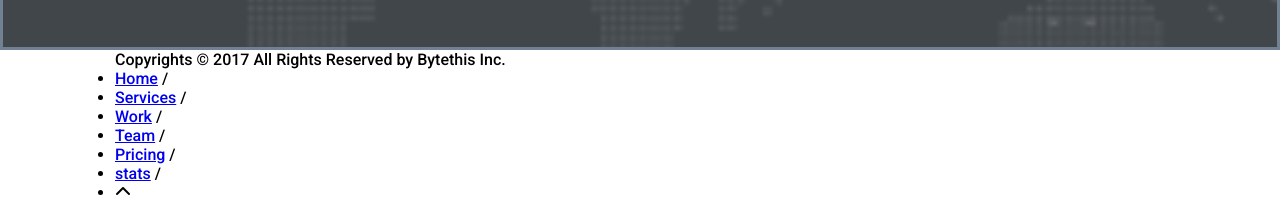
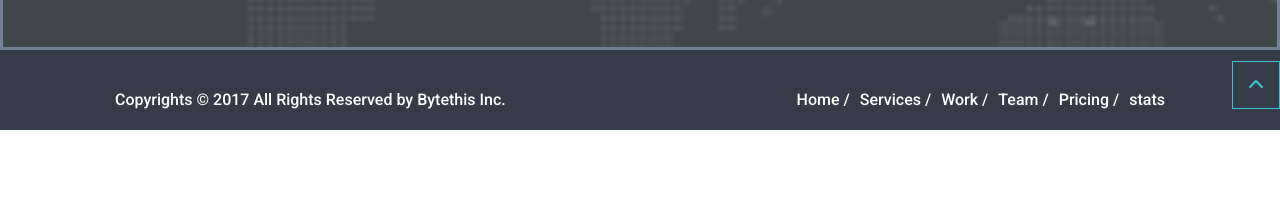
Before and after one commit to jibonghoshbd/bytethis-main, a plain HTML site: page index.html in a window 1280 px wide. Shown: the part 5091-5293 px from the top of the page. After the commit the page ends 5221 px from the top, so only its background shows below. Drawn offline with Linux system fonts and the light colour scheme.

Commit message:
footer area done

```diff
--- a/css/style.css
+++ b/css/style.css
@@ -380,3 +380,52 @@
     color: #000;
     cursor: pointer;
 }
+/*========== copyright section ============= */
+#copyright-section {
+    background-color: #353b48;
+    color: #fff;
+    height: 80px;
+}
+.cpyrign-wrapper {
+    display: flex;
+    align-items: center;
+    justify-content: center;
+    justify-content: space-between;
+    align-content: center;
+    padding-top: 40px;
+
+}
+.copyright-content ul {
+    display: flex;
+}
+.copyright-content ul li {
+    margin-left: 10px;
+    list-style: none;
+}
+.copyright-content ul li a {
+    text-decoration: none;
+    color: #fff;
+    transition: .5s;
+}
+.copyright-content ul li a:hover{
+    color: #34c6d3;
+}
+.copyright-content {
+    display: flex;
+    justify-content: space-between;
+    position: relative;
+}
+.upper-arrow {
+    border: 1px solid #34c6d3;
+    padding: 15px;
+    position: absolute;
+    right: -115px;
+    bottom: 0;
+    color: #34c6d3;
+    transition: .5s;
+}
+.upper-arrow:hover{
+    background-color: #34c6d3;
+    color: #fff;
+    cursor: pointer;
+}
--- a/index.html
+++ b/index.html
@@ -367,9 +367,9 @@
                             <li><a href="#">Work</a> /</li>
                             <li><a href="#">Team</a> /</li>
                             <li><a href="#">Pricing</a> /</li>
-                            <li><a href="#">stats</a> /</li>
-                            <li class="upper-arrow"><i class="fas fa-chevron-up"></i></li>
+                            <li><a href="#">stats</a> </li>
                         </ul>
+                        <i class="fas fa-chevron-up upper-arrow"></i>
                     </div>
                 </div>
             </section>
```
